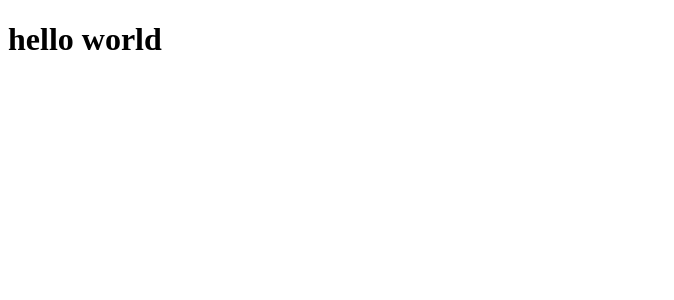
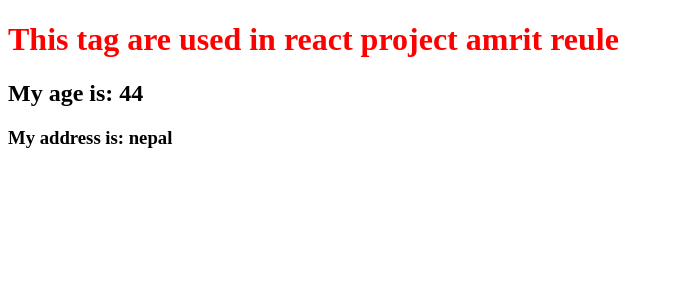
Before and after one commit to AmritReule123/frontend, a React app: page / in a window 1280 px wide. Shown: the top 300 px of the page, without its empty margins (0-674 px from the left). Built offline with nearby package versions, Linux system fonts and the light colour scheme; the HTML template or start-up script is replaced by a standard one.

Commit message:
react used in function style

```diff
--- a/src/App.jsx
+++ b/src/App.jsx
@@ -1,19 +1,17 @@
-import { useState } from 'react'
-import reactLogo from './assets/react.svg'
-import viteLogo from './assets/vite.svg'
-import heroImg from './assets/hero.png'
-import './App.css'
-
+//component vanaya ko type of function jasle ni JSX garxa html jasta syntax
 function App() {
-  const [count, setCount] = useState(0)
+let name = "amrit reule"
+let age = 44
+let address = "nepal"
 
   return (
-    <div className='App'>
-      <h1>hello world </h1>
+
+    <div>
+    <h1 style={{color:"red", background:"white"}}>This tag are used in react project  {name}</h1>
+    <h2>My age is: {age}</h2>
+    <h3>My address is: {address}</h3>
     </div>
-    // <>
-    // <h1>hello World</h1>
-    // </>
+
   )
 }
 
```
